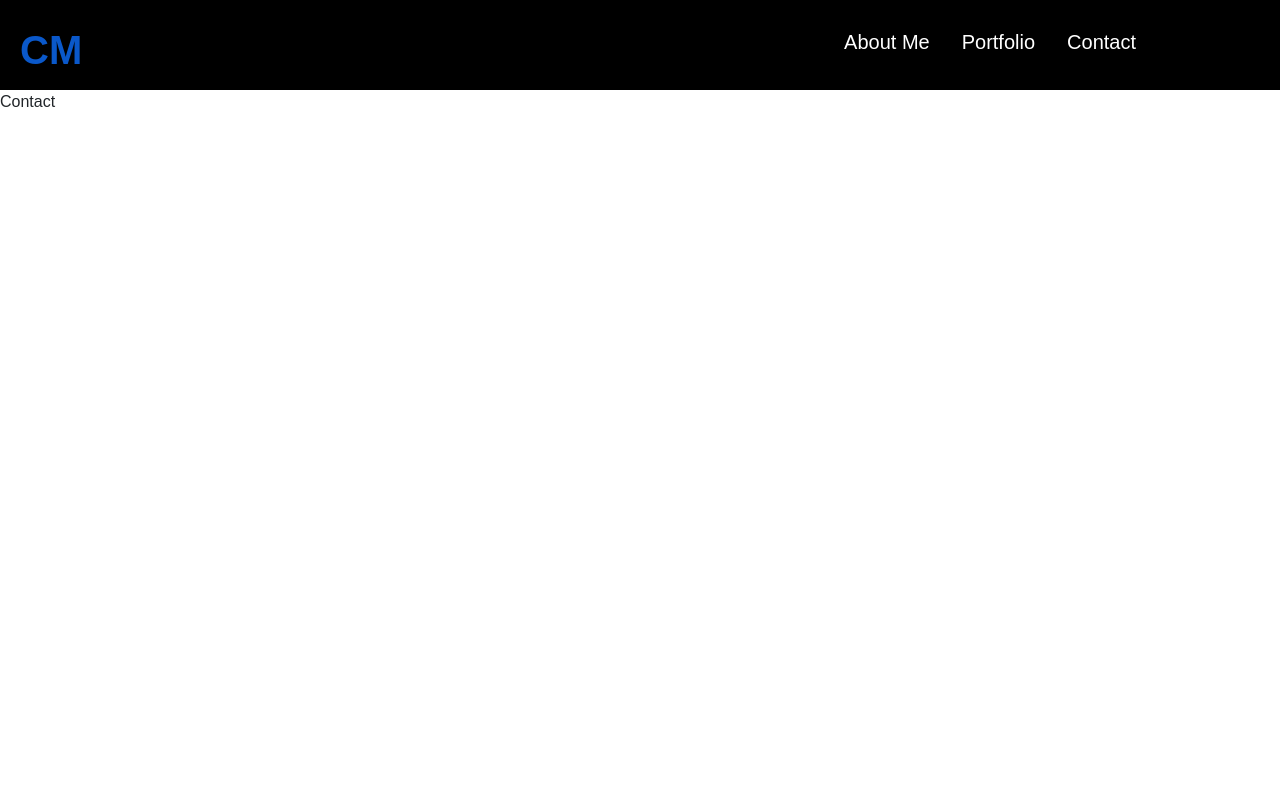
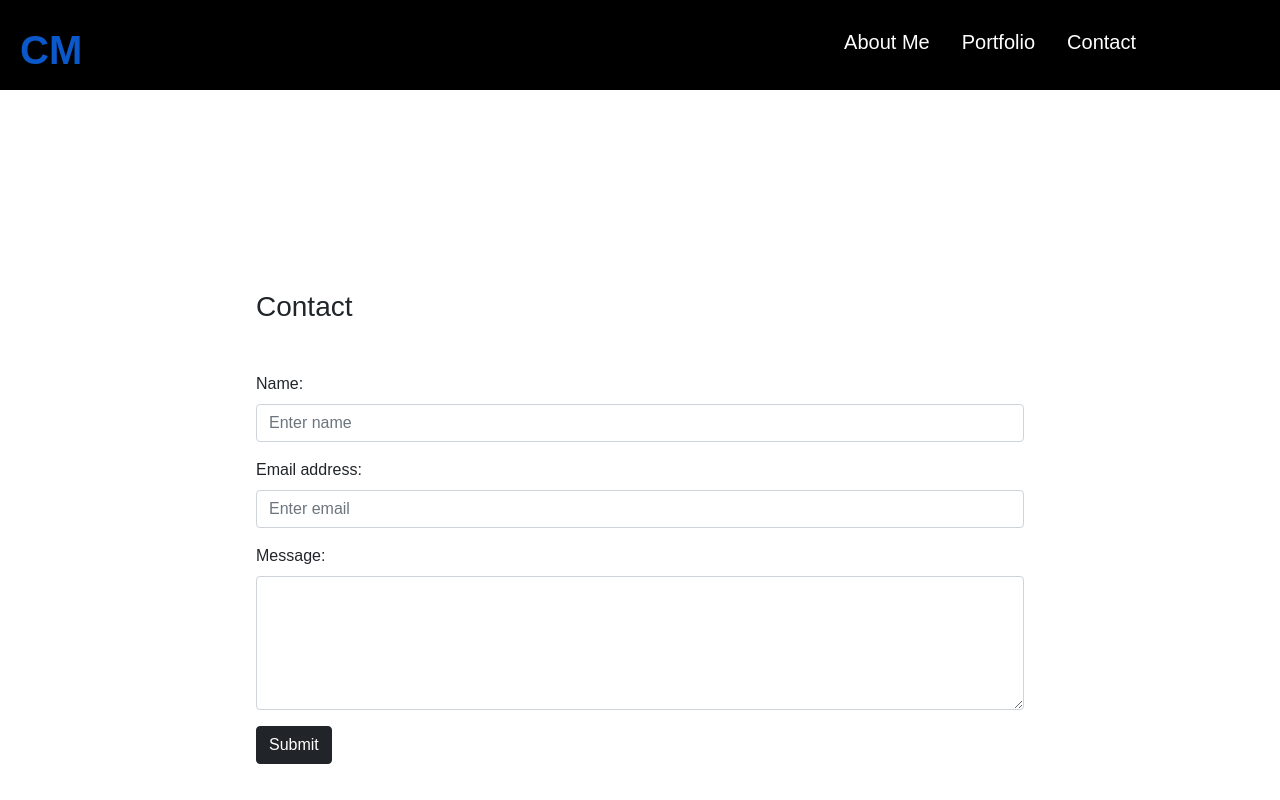
Before and after one commit to cpagan415/chrisport, a React (Create React App) app: page /contact in a window 1280 px wide. Shown: the top 800 px of the page. Built offline with nearby package versions, Linux system fonts and the light colour scheme.

Commit message:
contact form done with bootstrap, need to add validation with react

```diff
--- a/src/App.css
+++ b/src/App.css
@@ -124,6 +124,19 @@ a
   opacity: 0.3;
 }
 
+/*Contant Compononent Form*/
+
+.contactH3
+{
+  margin-top: 200px;
+}
+.formContainer
+{
+  margin: auto;
+  height: 100vh;
+  width: 60vw;
+}
+
 /*Media Queries*/
 
 @media only screen and (max-width: 1350px)
--- a/src/components/About/index.js
+++ b/src/components/About/index.js
@@ -1,6 +1,7 @@
 import React from 'react';
 import '../../App.css';
 import Navbar from '../Nav';
+import Footer from '../Footer';
 import {motion} from 'framer-motion';
 
 
@@ -33,6 +34,7 @@ function About(){
                 with React.js. I am looking forward to creating more web applications in the future. Please feel free
                 to take a look at the work I have done so far. </motion.p>
         </motion.div>
+        <Footer />
         </>
     )
 }
--- a/src/components/Contact/index.js
+++ b/src/components/Contact/index.js
@@ -1,11 +1,41 @@
 import React from 'react'
+import '../../App.css';
 import Navbar from '../Nav';
+import Footer from '../Footer';
+import Form from 'react-bootstrap/Form';
+import Button from 'react-bootstrap/Button';
+import {motion} from 'framer-motion';
 
 function Contact(){
     return (
         <>
           <Navbar />
-          Contact
+          <motion.div
+          initial={{opacity: 0}}
+          animate={{opacity: 1}}
+          transtiion={{duration: 0.1}}
+          exit={{opacity: 0, duration: 0.1}}
+          className="formContainer">
+          <h3 className="contactH3">Contact</h3>
+          <Form className="mt-5">
+          <Form.Group className="mb-3" controlId="formBasicEmail">
+              <Form.Label>Name:</Form.Label>
+              <Form.Control type="text" placeholder="Enter name" />
+          </Form.Group>
+          <Form.Group className="mb-3" controlId="formBasicEmail">
+              <Form.Label>Email address:</Form.Label>
+              <Form.Control type="email" placeholder="Enter email" />
+          </Form.Group>
+          <Form.Group className="mb-3" controlId="formBasicEmail">
+              <Form.Label>Message:</Form.Label>
+              <Form.Control as="textarea" rows={5} />
+          </Form.Group>
+          <Button variant="dark" type="submit">
+           Submit
+          </Button>
+          </Form>
+          </motion.div>
+          <Footer />
         </>
     )
 }
--- a/src/components/Portfolio/index.js
+++ b/src/components/Portfolio/index.js
@@ -2,6 +2,7 @@ import React, { useState } from 'react';
 import '../../App.css';
 import PhotoList from '../photolist';
 import Navbar from '../Nav';
+import Footer from '../Footer';
 import {motion} from 'framer-motion';
 
 
@@ -68,6 +69,7 @@ function Portfolio(){
              selectedProject={selectedProject}
             setSelectedProject={setSelectedProject}/>
             </motion.div>
+        <Footer />
             </>
 
     )
--- a/src/pages/Home.js
+++ b/src/pages/Home.js
@@ -1,7 +1,7 @@
 import React from 'react'
 import Navbar from '../components/Nav';
 import Hero from '../components/Hero';
-
+import Footer from '../components/Footer';
 
 
 function Home(){
@@ -9,6 +9,7 @@ function Home(){
         <>
           <Navbar />
           <Hero />
+          <Footer />
         </>
     )
 }
```
